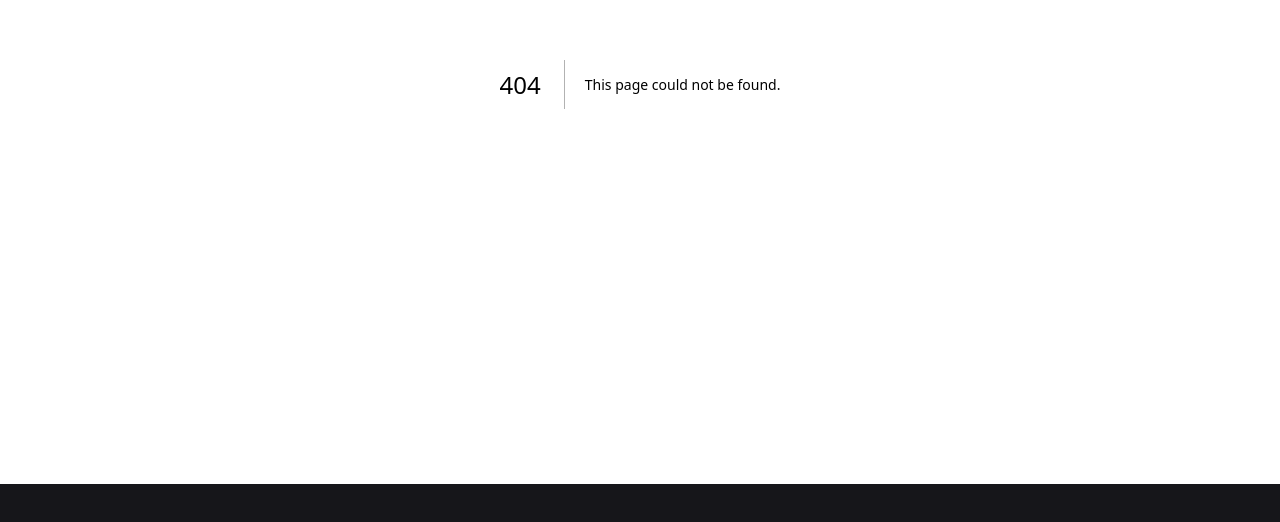
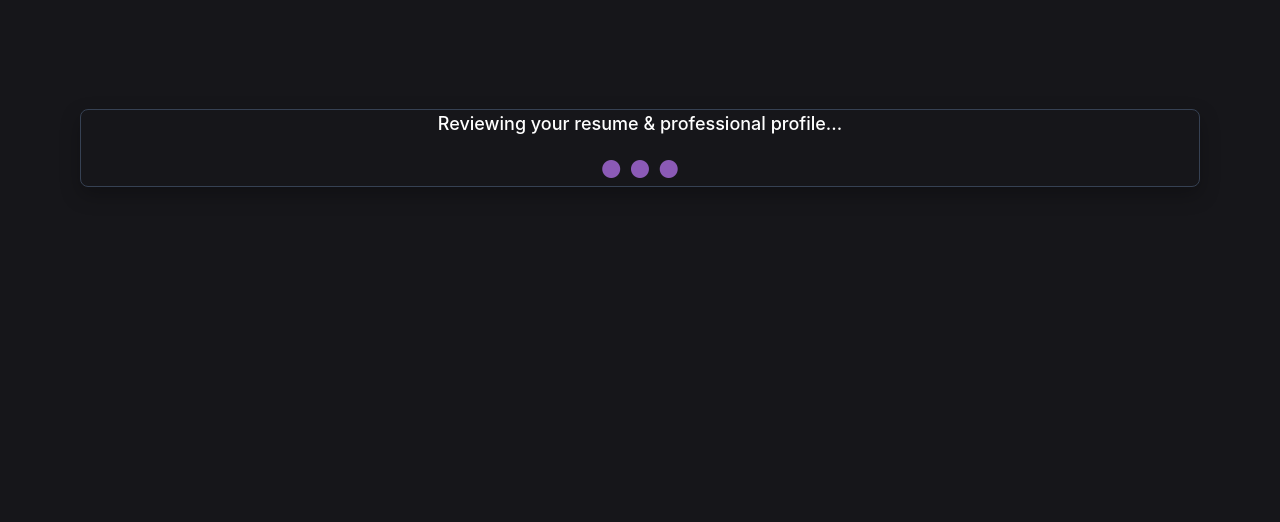
Before and after one commit to Soaria-pro/soaria-web, a Next.js app: page /careerhub/1 in a window 1280 px wide. Before the commit this address had no page. Shown: the part 316-838 px from the top of the page. Before the commit the page ends 800 px from the top, so only its background shows below. Built offline with nearby package versions, Linux system fonts and the light colour scheme.

Commit message:
[feature] application flow file setup and initial layout

```diff
--- /dev/null
+++ b/app/careerhub/[id]/page.tsx
@@ -0,0 +1,24 @@
+"use client";
+
+import { useParams } from "next/navigation";
+import jobs from "@/data/jobs.json";
+import ApplyFlow from "@/components/careerhub/applyflow/ApplyFlow";
+
+export default function ApplicationPage() {
+  const { id } = useParams();
+  const job = jobs.jobs.find((j) => j.id.toString() === id);
+
+  if (!job) {
+    return (
+      <main className="flex justify-center items-center min-h-screen text-foreground/70">
+        <p>Job not found.</p>
+      </main>
+    );
+  }
+
+  return (
+    <main className="min-h-screen w-full p-8 bg-background text-foreground">
+      <ApplyFlow job={job} />
+    </main>
+  );
+}
--- /dev/null
+++ b/app/careerhub/layout.tsx
@@ -0,0 +1,43 @@
+"use client";
+
+import SidebarNav from "@/components/careerhub/SidebarNav";
+
+export default function CareerHubLayout({
+  children,
+}: {
+  children: React.ReactNode;
+}) {
+  return (
+    <div className="min-h-screen flex bg-background text-foreground relative">
+      {/* Sidebar - fixed on desktop */}
+      <aside
+        className="
+          hidden md:flex
+          fixed left-0 top-0 bottom-0
+          w-[10%]
+          bg-background/80
+          border-r border-white/10
+          backdrop-blur-md
+          z-20
+        "
+      >
+        <SidebarNav />
+      </aside>
+
+      {/* Main content area */}
+      <main
+        className="
+          flex-1
+          md:ml-[10%]
+          p-6 sm:p-8 md:p-10
+          relative
+          z-10
+          overflow-y-auto
+        "
+        style={{ maxWidth: "100vw", margin: "0 auto" }}
+      >
+        {children}
+      </main>
+    </div>
+  );
+}
--- /dev/null
+++ b/components/careerhub/applyflow/ApplyFlow.tsx
@@ -0,0 +1,30 @@
+"use client";
+
+import { useState, useEffect } from "react";
+import Card from "@/components/Card";
+import ThinkingSequence from "./ThinkingSequence";
+import RoleOverview from "./RoleOverview";
+{/*import TipWalkthrough from "./TipWalkthrough";*/}
+
+export default function ApplyFlow({ job }: any) {
+  const [phase, setPhase] = useState<"thinking" | "overview">("thinking");
+
+  useEffect(() => {
+    const timer = setTimeout(() => setPhase("overview"), 6000);
+    return () => clearTimeout(timer);
+  }, []);
+
+  return (
+    <div className="flex justify-center items-center min-h-screen px-4">
+      <Card className="max-w-4xl w-full bg-background/70 border border-white/10 p-12 text-white relative">
+        {phase === "thinking" ? (
+          <ThinkingSequence />
+        ) : (
+          <RoleOverview job={job} />
+        )}
+      </Card>
+
+  {/*{phase === "overview" && <TipWalkthrough />}*/}
+    </div>
+  );
+}
--- /dev/null
+++ b/components/careerhub/applyflow/RoleOverview.tsx
@@ -0,0 +1,39 @@
+"use client";
+
+import { Button } from "flowbite-react";
+
+export default function RoleOverview({ job }: any) {
+  return (
+    <div className="space-y-6">
+      <h2 className="text-2xl font-semibold">{job.title}</h2>
+      <p className="text-foreground/70">
+        Here’s what we found about this role and how your resume aligns:
+      </p>
+
+      <div className="bg-white/5 p-4 rounded-lg border border-white/10">
+        <p className="text-sm mb-2">
+          🔍 <strong>Highlights:</strong> Your experience matches {job.company}’s
+          focus on {job.tags.slice(0, 2).join(", ")}.
+        </p>
+        <p className="text-sm">
+          ⚠️ <strong>Potential Gaps:</strong> Consider strengthening your
+          references to {job.skills[0]}.
+        </p>
+      </div>
+
+      <div className="bg-white/5 p-4 rounded-lg border border-white/10">
+        <h3 className="text-lg font-semibold mb-2">Resume Preview</h3>
+        <pre className="text-sm text-foreground/70 overflow-auto max-h-64 whitespace-pre-wrap">
+          [Template resume content here...]
+        </pre>
+      </div>
+
+      <div className="flex justify-between items-center pt-4">
+        <p className="text-sm text-foreground/60 italic">
+          Use the chat box below to request edits or feedback.
+        </p>
+        <Button color="purple">Approve & Apply →</Button>
+      </div>
+    </div>
+  );
+}
--- /dev/null
+++ b/components/careerhub/applyflow/ThinkingSequence.tsx
@@ -0,0 +1,43 @@
+"use client";
+
+import { motion } from "framer-motion";
+import { useState, useEffect } from "react";
+
+const steps = [
+  "Reviewing company profile...",
+  "Parsing job description...",
+  "Reviewing your resume & professional profile...",
+];
+
+export default function ThinkingSequence() {
+  const [current, setCurrent] = useState(0);
+
+  useEffect(() => {
+    const interval = setInterval(() => {
+      setCurrent((prev) => (prev + 1 < steps.length ? prev + 1 : prev));
+    }, 2000);
+    return () => clearInterval(interval);
+  }, []);
+
+  return (
+    <div className="text-center space-y-4">
+      <motion.div
+        key={current}
+        initial={{ opacity: 0, y: 5 }}
+        animate={{ opacity: 1, y: 0 }}
+        transition={{ duration: 0.6 }}
+        className="text-lg text-foreground/80 font-medium"
+      >
+        {steps[current]}
+      </motion.div>
+
+      <motion.div
+        animate={{ opacity: [0.3, 1, 0.3] }}
+        transition={{ repeat: Infinity, duration: 1.5 }}
+        className="text-2xl text-purple-400"
+      >
+        ● ● ●
+      </motion.div>
+    </div>
+  );
+}
--- /dev/null
+++ b/components/careerhub/applyflow/TipWalkthrough.tsx
@@ -0,0 +1,36 @@
+"use client";
+
+import { useState } from "react";
+import { motion } from "framer-motion";
+
+const steps = [
+  "Once you're good with this resume version, we'll save it along with your feedback and you'll download a copy automatically.",
+  "When this app goes live, this will also launch a browser tab to the role for you to apply. Take your fresh new resume with you 😉",
+  "The system will see you go to the other browser tab and notice when you come back. When you return, it'll ask you to confirm you applied and ask you to keep us updated when you get an interview.",
+];
+
+export default function TipWalkthrough() {
+  const [step, setStep] = useState(0);
+
+  return (
+    <motion.div
+      initial={{ opacity: 0, y: -10 }}
+      animate={{ opacity: 1, y: 0 }}
+      transition={{ duration: 0.4 }}
+      className="absolute bottom-8 right-8 max-w-sm bg-purple-600 text-white rounded-xl p-4 shadow-xl"
+    >
+      <p className="text-sm mb-2">{steps[step]}</p>
+
+      <div className="flex justify-end">
+        <button
+          onClick={() => setStep((s) => (s < steps.length - 1 ? s + 1 : 0))}
+          className="text-xs underline"
+        >
+          {step < steps.length - 1 ? "Next →" : "Restart"}
+        </button>
+      </div>
+
+      <div className="absolute -top-2 right-4 w-3 h-3 bg-purple-600 rotate-45"></div>
+    </motion.div>
+  );
+}
```
